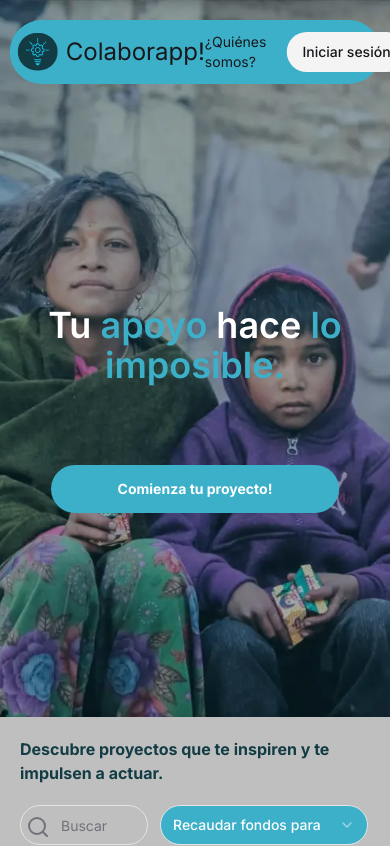
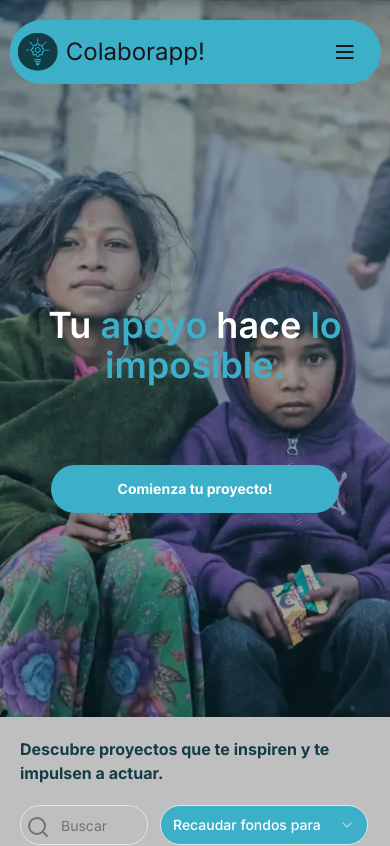
Before and after one commit to No-Country/c16-40-n-java, a Next.js app in the folder frontend/: page / in a window 390 px wide. Shown: the top 846 px of the page. Built offline with nearby package versions, Linux system fonts and the light colour scheme.

Commit message:
feat: add 'MobileMenu'

```diff
--- a/frontend/components/icons/index.tsx
+++ b/frontend/components/icons/index.tsx
@@ -1,7 +1,8 @@
-import { LucideProps, Search } from 'lucide-react';
+import { LucideProps, Menu, Search } from 'lucide-react';
 
 export const Icons = {
   Search: Search,
+  Menu: Menu,
   AppLogo: (props: LucideProps) => (
     <svg
       width="79"
--- /dev/null
+++ b/frontend/components/mobileMenu.tsx
@@ -0,0 +1,39 @@
+import { Button } from '@/components/ui/button';
+import { Input } from '@/components/ui/input';
+import { Label } from '@/components/ui/label';
+import {
+  Sheet,
+  SheetClose,
+  SheetContent,
+  SheetDescription,
+  SheetFooter,
+  SheetHeader,
+  SheetTitle,
+  SheetTrigger,
+} from '@/components/ui/sheet';
+import { Icons } from './icons';
+import Link from 'next/link';
+
+const MobileMenu = () => {
+  return (
+    <div className="sm:hidden">
+      <Sheet>
+        <SheetTrigger asChild>
+          <Button variant="ghost">
+            <Icons.Menu />
+          </Button>
+        </SheetTrigger>
+        <SheetContent className="flex flex-col text-md">
+          <Link href={'/'} className="hover:underline underline-offset-2">
+            Inicio
+          </Link>
+          <Link href={'/about'} className="hover:underline underline-offset-2">
+            ¿Quiénes somos?
+          </Link>
+          <Link href={'/login'}>Iniciar sesión</Link>
+        </SheetContent>
+      </Sheet>
+    </div>
+  );
+};
+export default MobileMenu;
--- a/frontend/components/navbar/Navbar.tsx
+++ b/frontend/components/navbar/Navbar.tsx
@@ -1,6 +1,7 @@
 import { Button } from '@/components/ui/button';
 import Link from 'next/link';
 import Logo from '@/components/ui/logo';
+import MobileMenu from '../mobileMenu';
 
 const Navbar = () => {
   return (
@@ -8,7 +9,10 @@ const Navbar = () => {
       <Link href={'/'}>
         <Logo />
       </Link>
-      <div className="flex gap-5 items-center text-sm lg:text-base">
+      <div className="hidden sm:flex gap-5 items-center text-sm lg:text-base">
+        <Link href={'/'} className="hover:underline underline-offset-2">
+          Inicio
+        </Link>
         <Link href={'/about'} className="hover:underline underline-offset-2">
           ¿Quiénes somos?
         </Link>
@@ -21,6 +25,7 @@ const Navbar = () => {
           </Button>
         </Link>
       </div>
+      <MobileMenu />
     </nav>
   );
 };
```
